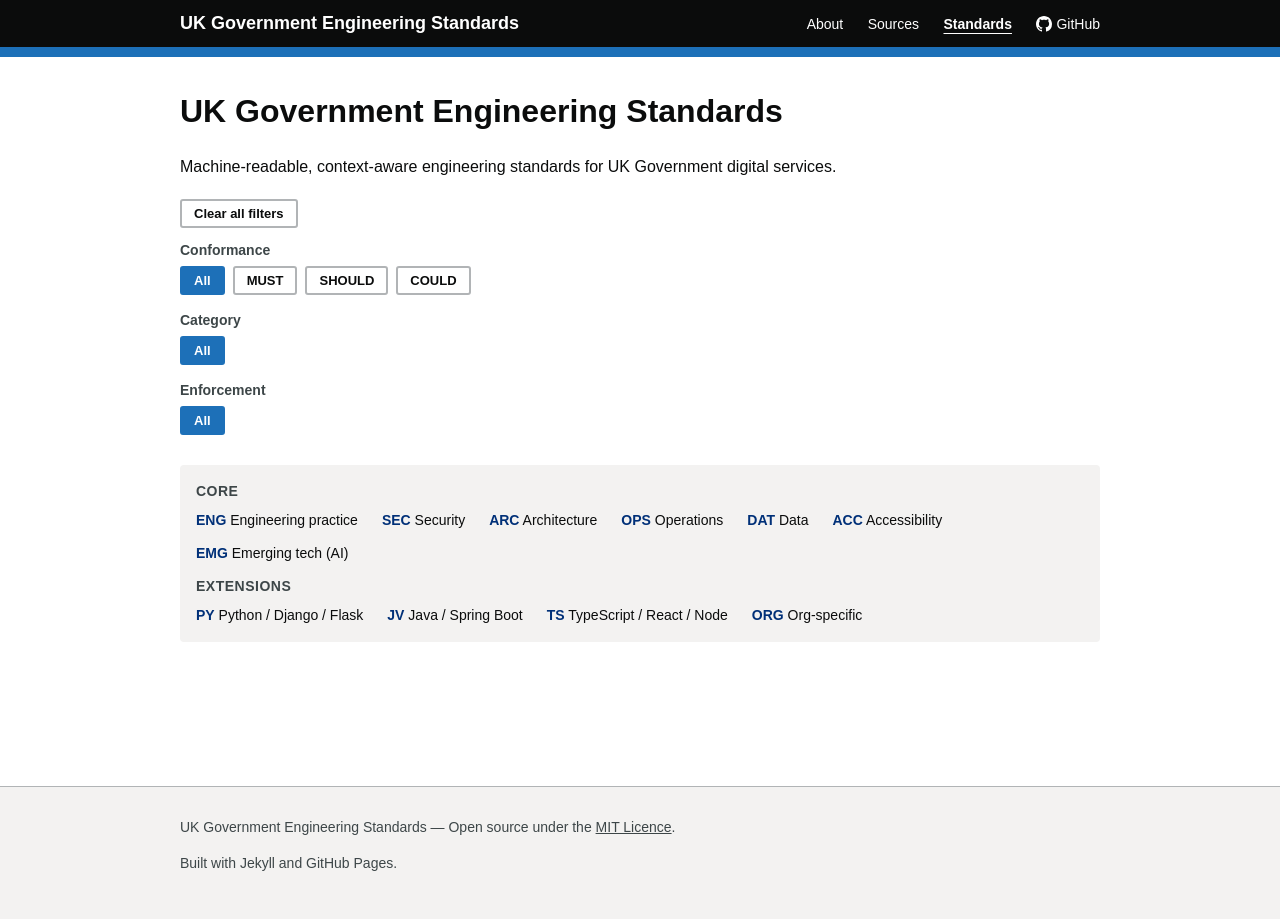
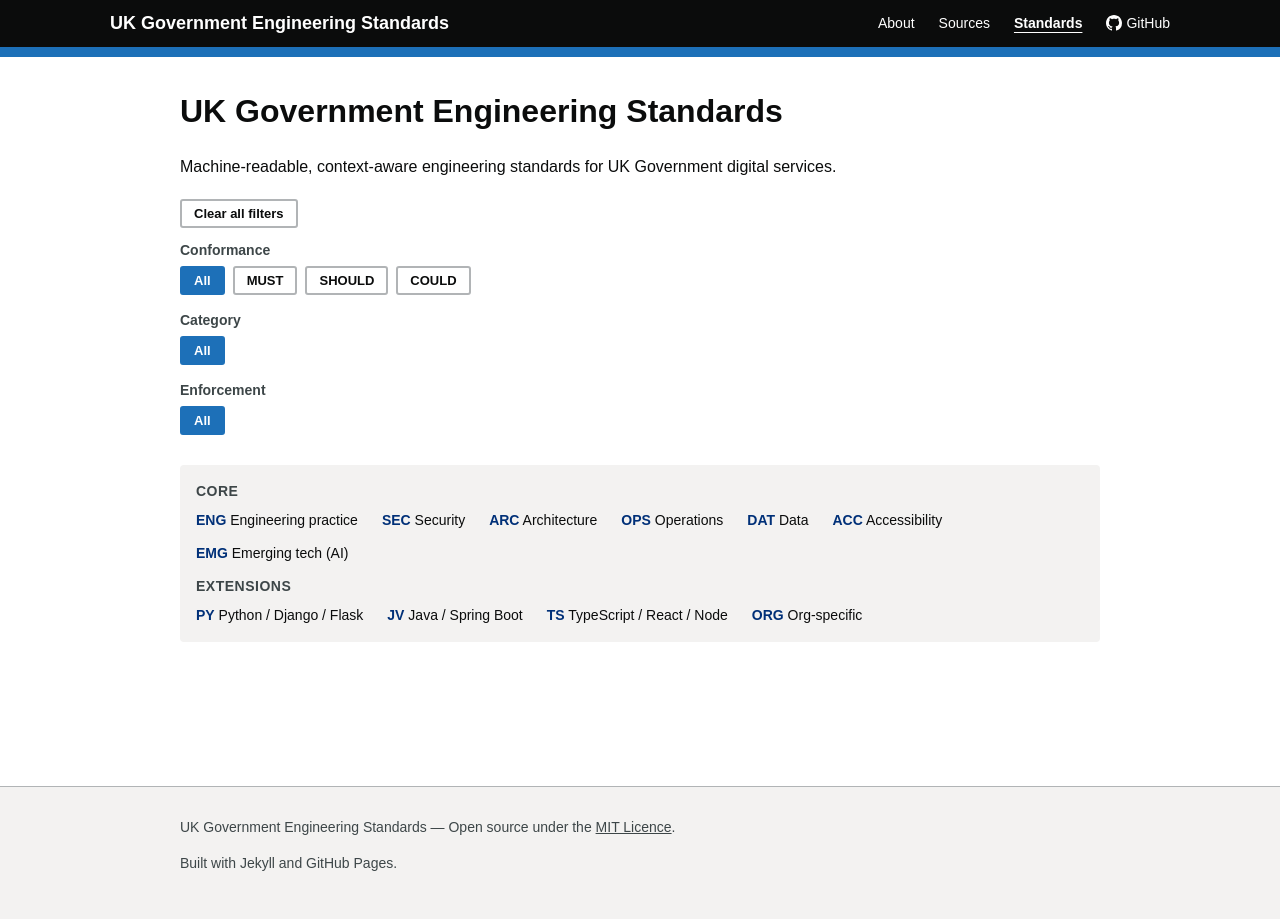
Before and after one commit to bv90dsit/Engineering_standards, a Jekyll site: the page built from docs/index.md, in a window 1280 px wide. Built offline with Jekyll 4.4.1, drawn with Linux system fonts in a browser that asks for light colours.

Commit message:
Fix header nav wrapping — prevent GitHub link dropping to second row
Widened max-width to 1100px and added flex-wrap: nowrap to nav
so all links stay on one line.

Co-Authored-By: Claude Opus 4.6 (1M context) <noreply@anthropic.com>

```diff
--- a/docs/assets/style.css
+++ b/docs/assets/style.css
@@ -41,12 +41,19 @@ body {
 }
 
 .site-header__inner {
-  max-width: 960px;
+  max-width: 1100px;
   margin: 0 auto;
   padding: 0 20px;
   display: flex;
   align-items: center;
   justify-content: space-between;
+}
+
+.site-header__nav {
+  display: flex;
+  align-items: center;
+  gap: 4px;
+  flex-wrap: nowrap;
 }
 
 .site-header__title {
```
